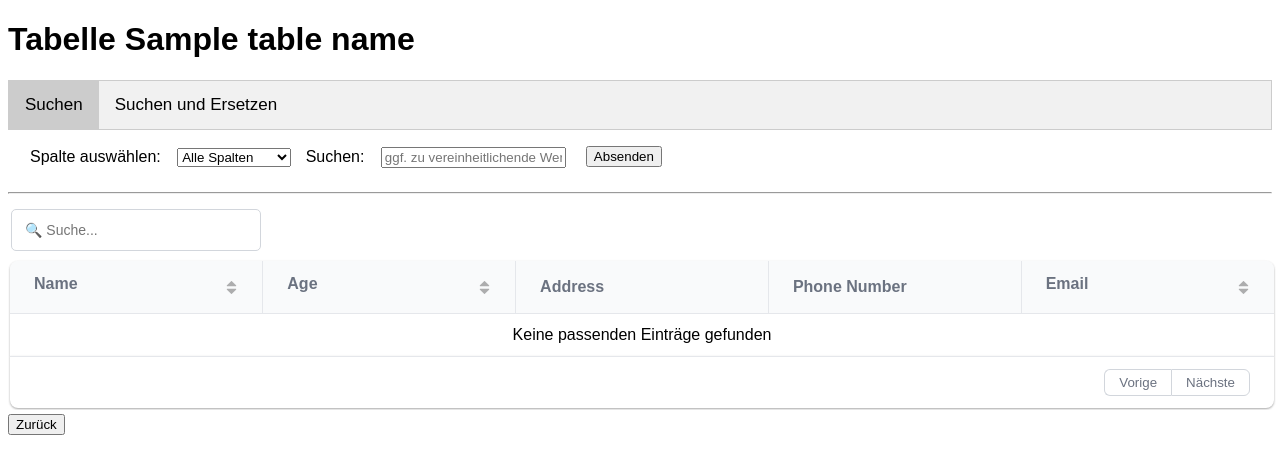
After one commit to StevCor/BA, a Flask app: template view/templates/onetable.html in a window 1280 px wide. The commit adds this page. Shown: the top 474 px of the page. Run offline with Flask 3, Linux system fonts and the light colour scheme; the template is opened without the code that fills it: most values are stand-ins (such as "Sample title", 1, 10 or a date in 2020).

Commit message:
Anzeige einer Tabelle (ohne Daten) funktioniert, databaseModel: Encoding und Primärschlüssel (mit oder ohne Datentyp) aus der Datenbank abfragen, einen oder alle Vorkommen eines Strings ersetzen, Erstellung von Update-Querys und Bedingungen, Optionen für MariaDB hinzugefügt

```diff
--- a/app.py
+++ b/app.py
@@ -86,14 +86,10 @@ def login_to_one_db():
 def login_to_two_dbs():
     return None
 
-@app.route('/tables', methods=['GET', 'POST'])
+@app.route('/tables', methods=['POST'])
 def list_tables():
-    tables = dict()
-    if db_in_use == 1:
-        tables = get_tables_in_db(engine_1)
-    elif db_in_use == 2:
-        tables = get_tables_in_db(engine_2)
-    return render_template('onetable.html', table_name = 'Studierende', table_columns = ['Matrikelnummer', 'Vorname', 'Nachname'], table_header = [{'id':'matrikelnummer', 'name': 'Matrikelnummer'}, {'id': 'vorname', 'name': 'Vorname'}, {'id': 'nachname', 'name': 'Nachname'}])
+    table_name = request.form['selectedtable'].capitalize()
+    return render_template('onetable.html', table_name = table_name, table_columns = ['Matrikelnummer', 'Vorname', 'Nachname'], table_header = [{'id':'matrikelnummer', 'name': 'Matrikelnummer'}, {'id': 'vorname', 'name': 'Vorname'}, {'id': 'nachname', 'name': 'Nachname'}])
 
 @app.route('/logout')
 def logout():
--- /dev/null
+++ b/view/templates/onetable.html
@@ -0,0 +1,189 @@
+<!DOCTYPE html>
+<html lang="de">
+
+<head>
+    <title>SQL-Datenbanken</title>
+    <link href="https://unpkg.com/gridjs/dist/theme/mermaid.min.css" rel="stylesheet" />
+    <style>
+        body {
+            font-family: Arial;
+        }
+
+        ul {
+            list-style-type: none;
+            margin: 0;
+            padding: 0;
+            overflow: hidden;
+        }
+
+        li {
+            float: left;
+        }
+
+        /* Style the tab */
+        .tab {
+            overflow: hidden;
+            border: 1px solid #ccc;
+            background-color: #f1f1f1;
+        }
+
+        /* Style the buttons inside the tab */
+        .tab button {
+            background-color: inherit;
+            float: left;
+            border: none;
+            outline: none;
+            cursor: pointer;
+            padding: 14px 16px;
+            transition: 0.3s;
+            font-size: 17px;
+        }
+
+        /* Change background color of buttons on hover */
+        .tab button:hover {
+            background-color: #ddd;
+        }
+
+        /* Create an active/current tablink class */
+        .tab button.active {
+            background-color: #ccc;
+        }
+
+        /* Style the tab content */
+        .searchbar {
+            display: inline-flex;
+            padding: 6px 12px;
+            border-top: none;
+        }
+
+        .searchbar label {
+            padding: 12px 12px 12px 0;
+            margin-left: 10px;
+            display: inline-flex;
+        }
+
+
+        .searchbar form input[type="submit"] {
+            margin-top: 10px;
+            margin-left: 20px;
+        }
+    </style>
+    <script type="text/javascript">
+        function confirmBack() {
+            var result = confirm('Sind Sie sicher, dass Sie zur vorigen Seite zurückkehren wollen?');
+            if (result) {
+                window.history.back();
+            }
+        }
+    </script>
+</head>
+
+<body>
+    <div class="showtable">
+        <h1>Tabelle {{ table_name }}</h1>
+        <div class="tab">
+            <button class="tablinks" onclick="searchOrReplace(event, 'searchbox')" id="defaultOpen">Suchen</button>
+            <button class="tablinks" onclick="searchOrReplace(event, 'replacebox')">Suchen und Ersetzen</button>
+        </div>
+        <div class="searchbar">
+            <form action="/search" method="POST">
+                <ul>
+                    <li>
+                        <div id="searchbox">
+                            <label for="columntosearch">Spalte auswählen:</label>
+                            <select name="columntosearch" id="columntosearch" required>
+                                <option value="all">Alle Spalten</option>
+                                {% for column in table_columns %}
+                                <option value="{{ column }}">{{ column }}</option>
+                                {% endfor %}
+                            </select>
+                            <label for="searchstring">Suchen:</label>
+                            <input type="text" id="searchstring" name="searchstring"
+                                placeholder="ggf. zu vereinheitlichende Werte durch Komma getrennt eingeben">
+                        </div>
+                    </li>
+                    <li>
+                        <div id="replacebox">
+                            <label for="replacementstring">Ersetzen durch:</label>
+                            <input type="text" id="replacementstring" name="replacementstring"
+                                placeholder="Ersetzen durch ...">
+                        </div>
+                    </li>
+                    <li>
+                        <div>
+                            <input type="submit" value="Absenden">
+                        </div>
+                    </li>
+                </ul>
+                </ul>
+            </form>
+        </div>
+
+        <hr>
+        <div id="table"></div>
+        <div class="links">
+            <a href="{{ url_for('list_tables') }}"><button onclick="{confirmBack()}"> Zurück </button></a>
+        </div>
+    </div>
+    <script>
+        // Anzeige der Felder je nachdem, ob die Funktion "Suchen" oder "Suchen und Ersetzen ausgewählt wurde"
+        function searchOrReplace(evt, choice) {
+            var i, tablinks;
+            if (choice == "replacebox") {
+                document.getElementById(choice).style.display = "block";
+            }
+            else {
+                document.getElementById("replacebox").style.display = "none";
+            }
+            tablinks = document.getElementsByClassName("tablinks");
+            for (i = 0; i < tablinks.length; i++) {
+                tablinks[i].className = tablinks[i].className.replace(" active", "");
+            }
+            evt.currentTarget.className += " active";
+        }
+        // "Anklicken" des Elements mit id="defaultOpen" durch JavaScript
+        document.getElementById("defaultOpen").click();
+    </script>
+    <script src="https://unpkg.com/gridjs/dist/gridjs.umd.js"></script>
+    <script>
+        //const tableNamesAsJson = "{{ table_header | tojson | safe }}";
+        new gridjs.Grid({
+            columns: [
+                { id: 'name', name: 'Name' },
+                { id: 'age', name: 'Age' },
+                { id: 'address', name: 'Address', sort: false },
+                { id: 'phone', name: 'Phone Number', sort: false },
+                { id: 'email', name: 'Email' },
+            ],
+            data: [
+            ],
+            search: {
+                selector: (cell, rowIndex, cellIndex) => [0, 1, 4].includes(cellIndex) ? cell : null,
+            },
+            sort: true,
+            pagination: true,
+            language: {
+                'search': {
+                    'placeholder': '🔍 Suche...'
+                },
+                'pagination': {
+                    'previous': 'Vorige',
+                    'next': 'Nächste',
+                    navigate: (page, pages) => `Seite ${page} von ${pages}`,
+                    page: (page) => `Seite ${page}`,
+                    'showing': 'Zeige',
+                    of: 'von',
+                    to: 'bis',
+                    'results': () => 'Einträge'
+                },
+                loading: 'Lade...',
+                noRecordsFound: 'Keine passenden Einträge gefunden',
+                error: 'Beim Einlesen der Daten ist ein Fehler aufgetreten.',
+            }
+        }).render(document.getElementById('table'));
+    </script>
+    </script>
+
+</body>
+
+</html>
--- a/view/templates/singledb.html
+++ b/view/templates/singledb.html
@@ -64,7 +64,9 @@
                     <label for="portnumber">Portnummer:</label>
                 </div>
                 <div class="col-75">
-                    <input type="number" name="portnumber" placeholder="Portnummer" id="portnumber" required>
+                    <input type="number" name="portnumber"
+                        placeholder="Portnummer (Standard 5432 für PostgreSQL, 3306 für MariaDB)" id="portnumber"
+                        required>
                 </div>
             </div>
             <div class="row">
```
Also changed, not shown: model/SQLDatabaseError.py (+13 -2 lines), model/databaseModel.py (+215 -31 lines), view/templates/tables.html (+25 -4 lines).
